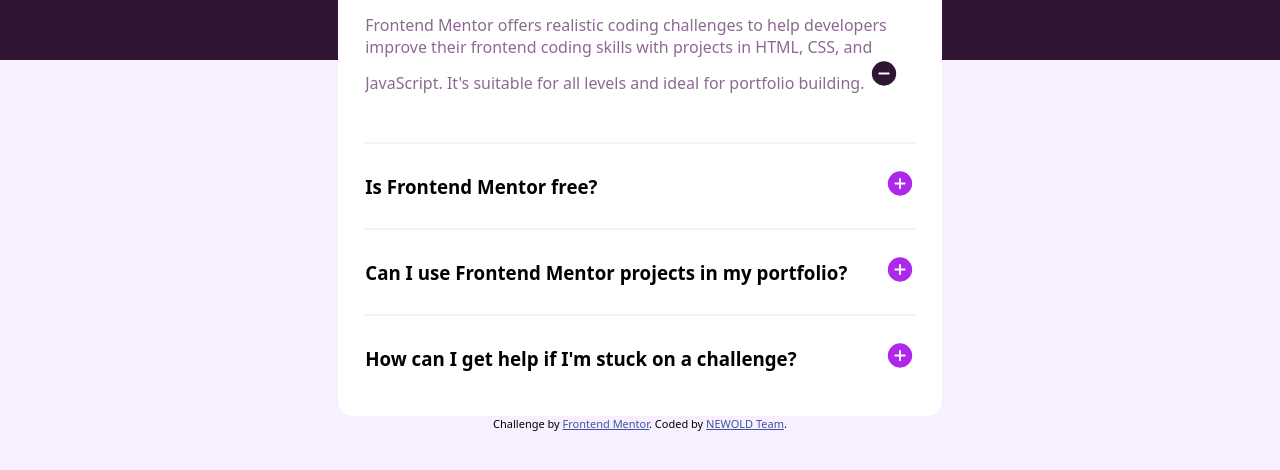
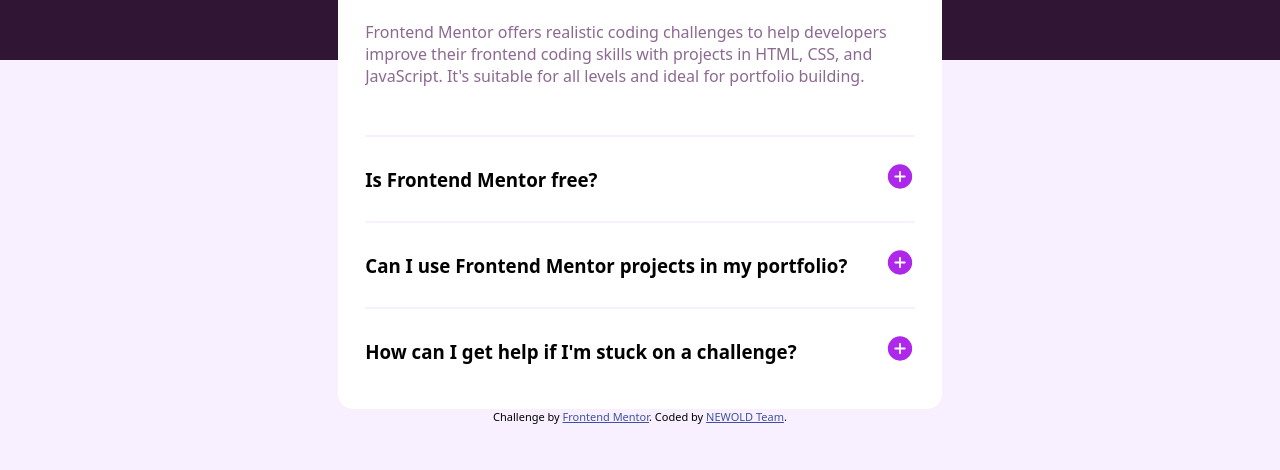
Before and after one commit to NEWOLDTEAM/Faq-accordion, a plain HTML site: page index.html in a window 1280 px wide. Shown: the part 260-730 px from the top of the page. Drawn offline with Linux system fonts and the light colour scheme.

Commit message:
Update index.html

```diff
--- a/index.html
+++ b/index.html
@@ -116,7 +116,7 @@
       transition: max-height 0.3s ease-in;
     }
 
-    .select-obj:checked~.answer::after{
+    .select-obj:checked~.sub-title::after{
       content: url("assets/images/icon-minus.svg");
     }
     /* 768px -> 635px
```
